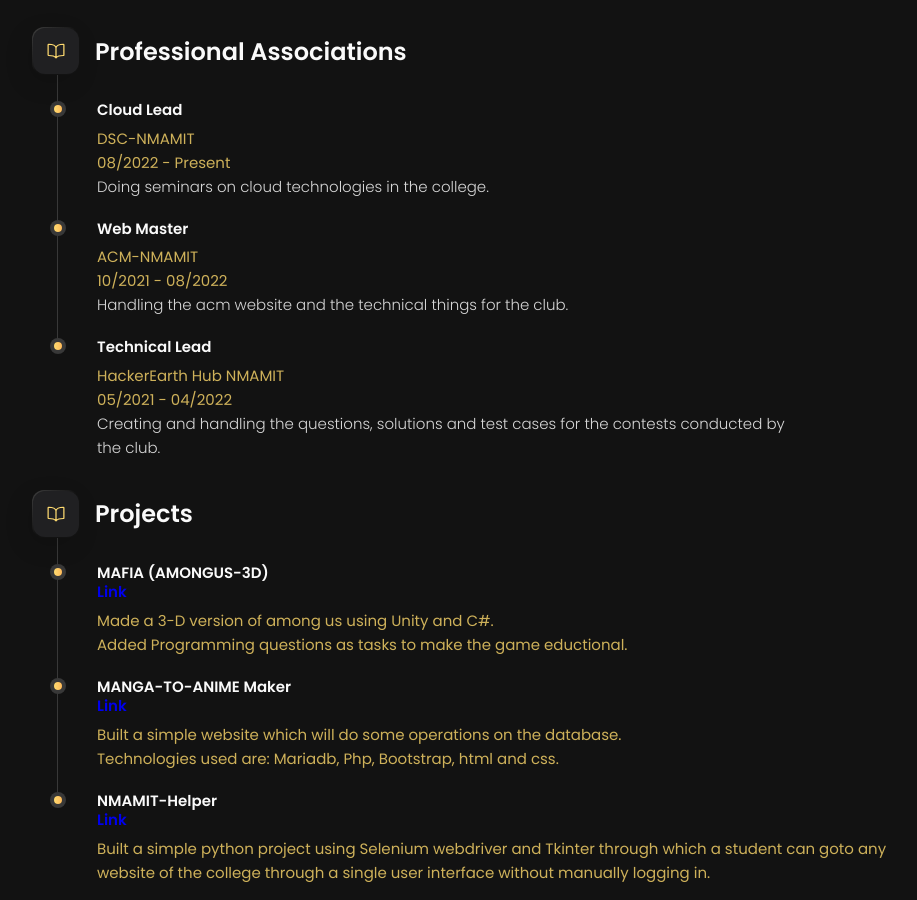
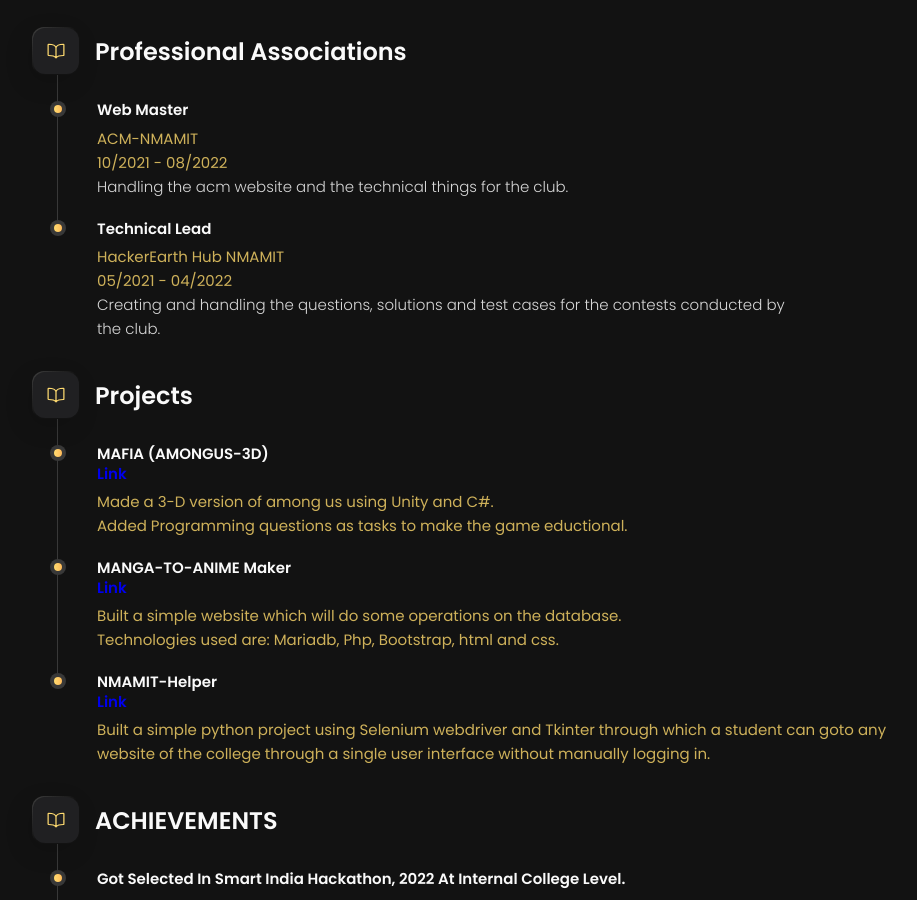
Before and after one commit to akashc1612/Portfolio_website, a plain HTML site: page index.html in a window 1280 px wide. Shown: the part 1304-2204 px from the top of the page, without its empty margins (308-1225 px from the left). Drawn offline with nearby package versions, Linux system fonts and the light colour scheme.

Commit message:
Update index.html

```diff
--- a/index.html
+++ b/index.html
@@ -169,14 +169,7 @@
             <h3 class="h3">Professional Associations</h3>
           </div>
           <ol class="timeline-list">
-            <li class="timeline-item">
-              <h4 class="h4 timeline-item-title">Cloud Lead</h4>
-              <span>DSC-NMAMIT</span>
-              <span>08/2022 - Present</span>
-              <p class="timeline-text">
-                Doing seminars on cloud technologies in the college.
-              </p>
-            </li>
+
             <li class="timeline-item">
               <h4 class="h4 timeline-item-title">Web Master</h4>
               <span>ACM-NMAMIT</span>
```
